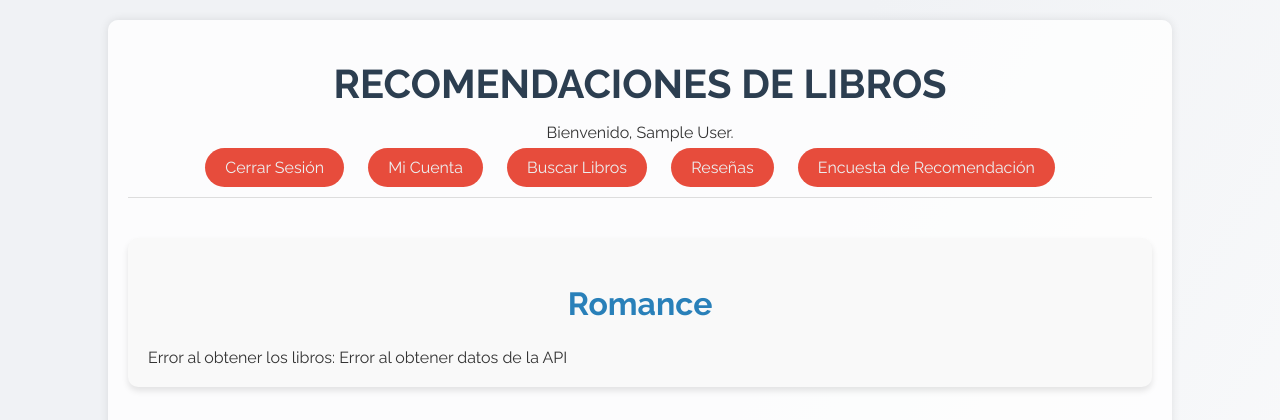
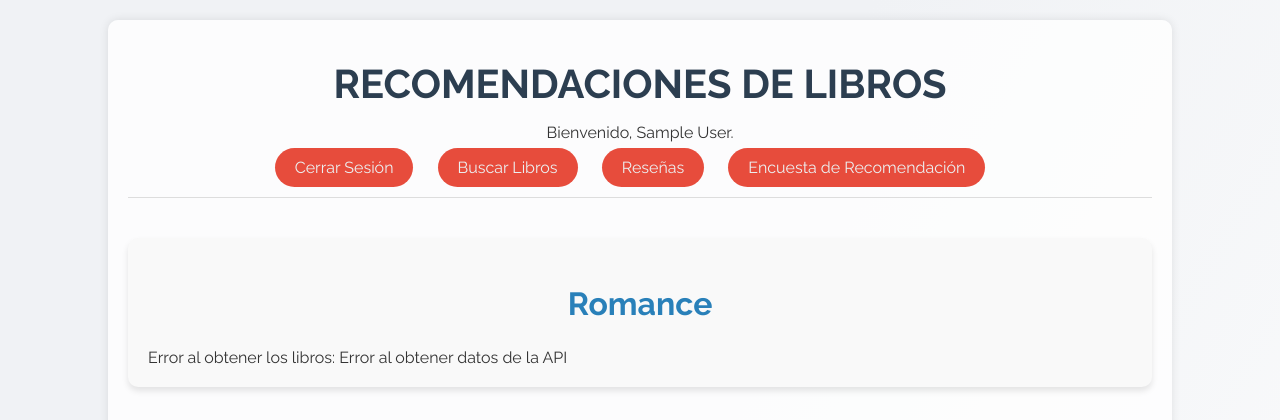
Before and after one commit to AdanZamora182/LaGranBiblioteca, a PHP site: page /home.php in a window 1280 px wide. Shown: the top 420 px of the page. Run offline with PHP 8.4, Linux system fonts and the light colour scheme; the visitor is signed in with stand-in values (Sample User, id 1); data that the repository does not hold is empty.

Commit message:
Se quito el botón de Mi Cuenta del menu de home.php

```diff
--- a/home.php
+++ b/home.php
@@ -134,7 +134,6 @@
             <h1>RECOMENDACIONES DE LIBROS</h1> <!-- Título principal -->
             <p>Bienvenido, <?php echo $username; ?>.</p> <!-- Mostrar el nombre de usuario -->
             <a href="logout.php" class="logout-link">Cerrar Sesión</a> <!-- Enlace para cerrar sesión -->
-            <a href="home.php" class="search-books-link">Mi Cuenta</a> <!-- Nuevo botón Mi Cuenta -->
             <a href="busquedalibros.php" class="search-books-link">Buscar Libros</a> <!-- Enlace para buscar libros -->
             <a href="reviews.php" class="add-review-link">Reseñas</a> <!-- Enlace para ver reseñas -->
             <a href="encuestaRecomendacion.php" class="search-books-link">Encuesta de Recomendación</a> <!-- Nuevo botón -->
```
